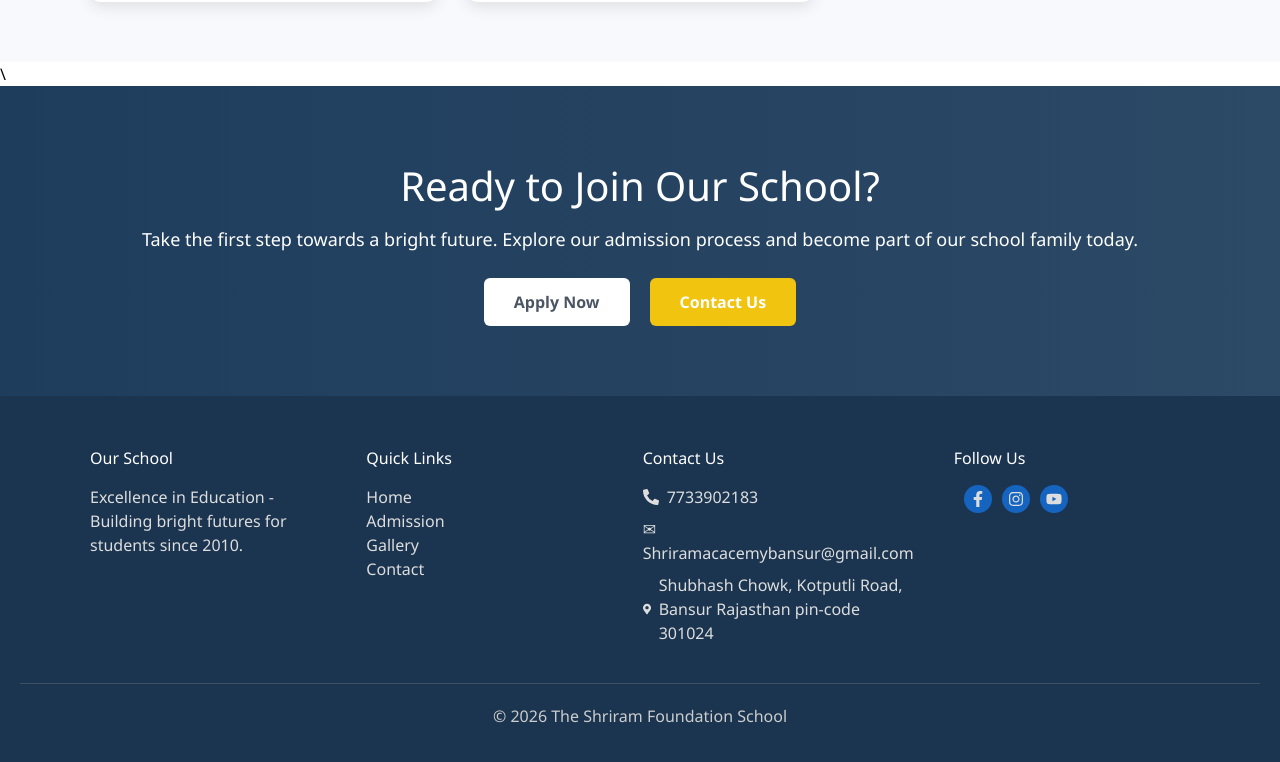
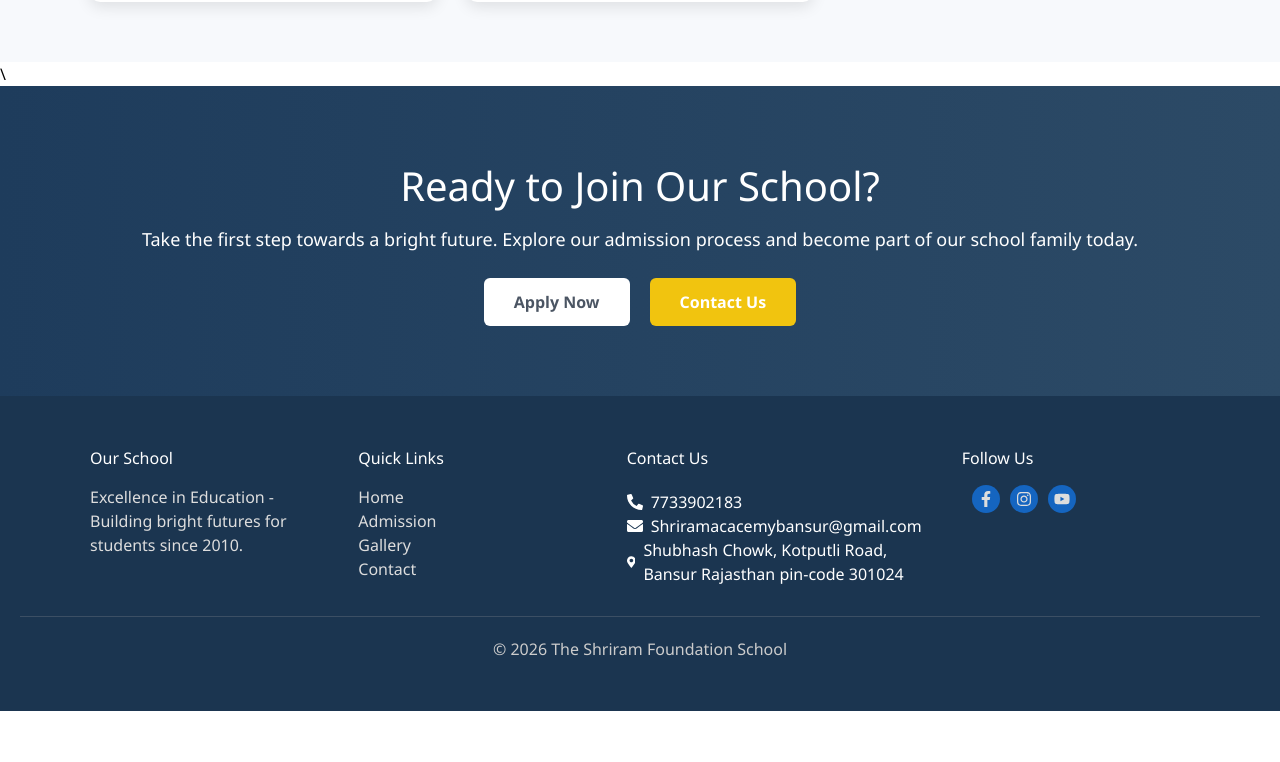
Before and after one commit to jangrarajat/school-website-Shriramacacemybansur-client, a React (Vite) app: page / in a window 1280 px wide. Shown: the part 2249-3011 px from the top of the page. After the commit the page ends 2960 px from the top, so only its background shows below. Built offline with nearby package versions, Linux system fonts and the light colour scheme.

Commit message:
save change in footer

```diff
--- a/src/components/Footer.jsx
+++ b/src/components/Footer.jsx
@@ -1,4 +1,4 @@
-import { FaFacebookF, FaInstagram, FaYoutube, FaLinkedinIn, FaPhoneAlt, FaMapMarkerAlt } from "react-icons/fa"
+import { FaFacebookF, FaInstagram, FaYoutube, FaLinkedinIn, FaPhoneAlt, FaMapMarkerAlt, FaEnvelope } from "react-icons/fa"
 import { Link } from "react-router-dom"
 
 export default function Footer() {
@@ -112,31 +112,27 @@ export default function Footer() {
                     {/* Contact */}
 
                     <div className="footerBox">
+                        <ul>
+                            <li className=" mb-5">
+                                Contact Us
+                            </li>
+                            <li className=" flex items-center gap-2">
+                                <FaPhoneAlt /> 7733902183
+                            </li>
+                            <li className=" flex items-center gap-2">
+                                <FaEnvelope /> Shriramacacemybansur@gmail.com
+                            </li>
+                            <li className=" flex items-center gap-2">
+                                <FaMapMarkerAlt />  Shubhash Chowk, Kotputli Road,
+                                Bansur Rajasthan pin-code  301024
+                            </li>
+                        </ul>
 
-                        <h3>
 
-                            Contact Us
 
-                        </h3>
 
-                        <p className=" flex items-center gap-2">
 
-                            <FaPhoneAlt/> 7733902183
 
-                        </p>
-
-                        <p className=" flex items-center gap-2">
-
-                            ✉ Shriramacacemybansur@gmail.com
-
-                        </p>
-
-                        <p className=" flex items-center gap-2">
-
-                        <FaMapMarkerAlt/>  Shubhash Chowk, Kotputli Road,
-                            Bansur Rajasthan pin-code  301024
-
-                        </p>
 
                     </div>
 
```
